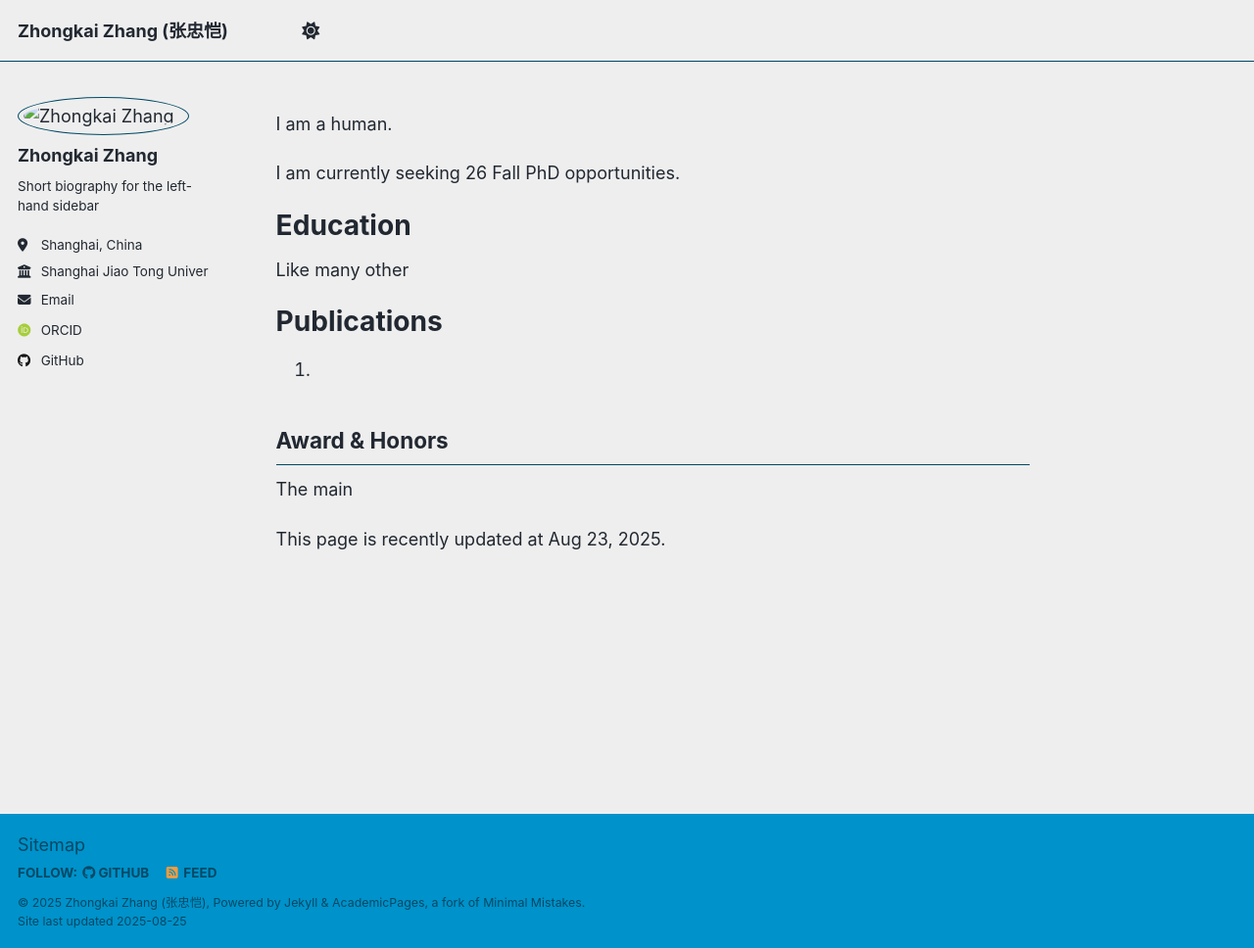
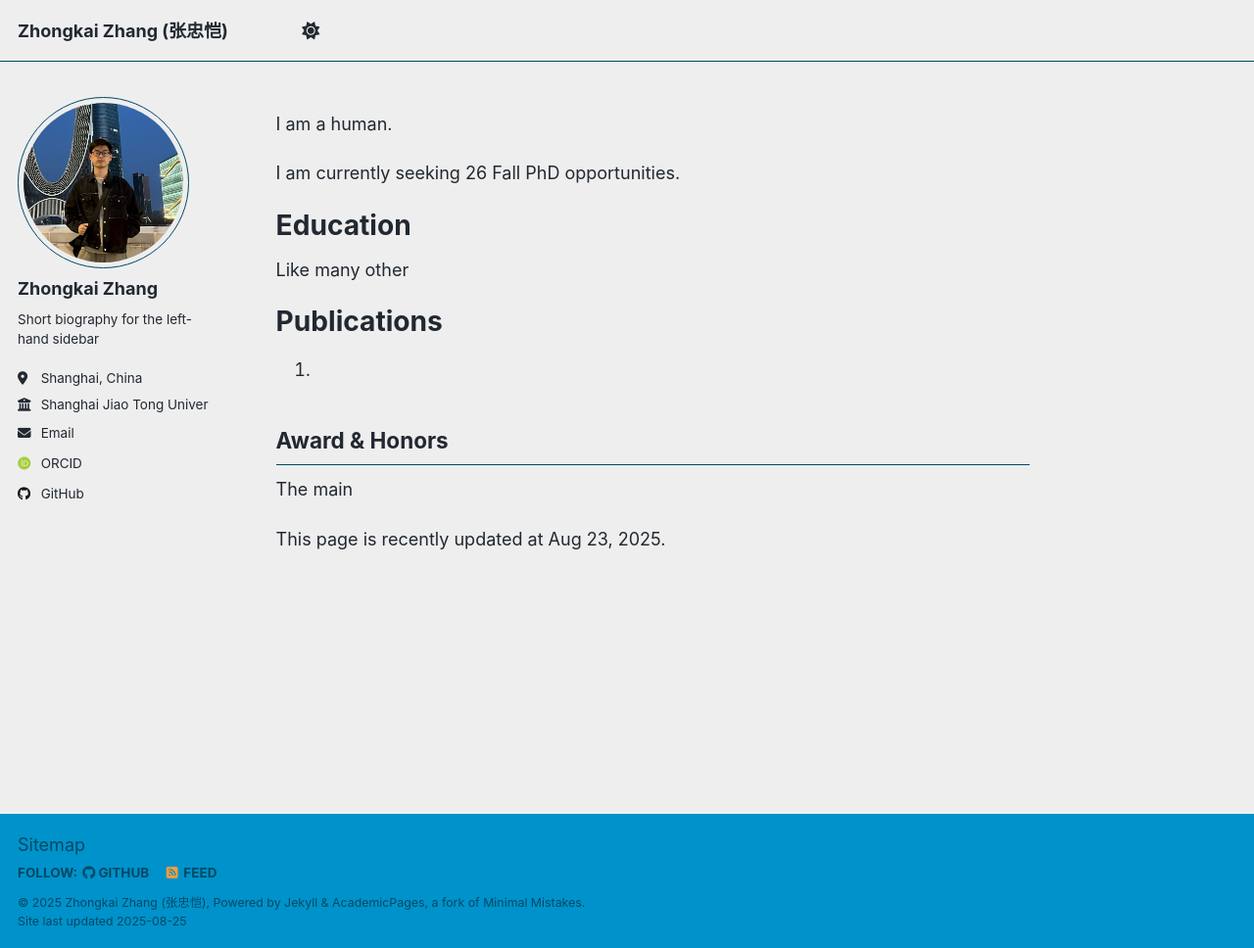
Before and after one commit to V373/blog, a Jekyll site: the page built from _pages/about.md, in a window 1280 px wide and 968 px high. Shown: the whole window at 98% size. Built offline with Jekyll 4.4.1, drawn with Linux system fonts in a browser that asks for light colours; some web fonts are replaced; a script that is not in the unit is left out.

Commit message:
Update _config.yml

```diff
--- a/_config.yml
+++ b/_config.yml
@@ -22,7 +22,7 @@ repository               : # "academicpages/academicpages.github.io"
 #               Additional customization can be done by editing /_includes/author-profile.html
 author:
   # Biographic information
-  avatar           : "./images/250301.jpg"
+  avatar           : "250301.jpg"
   name             : "Zhongkai Zhang"
   pronouns         : # example: "she/her"
   bio              : "Short biography for the left-hand sidebar"
```
